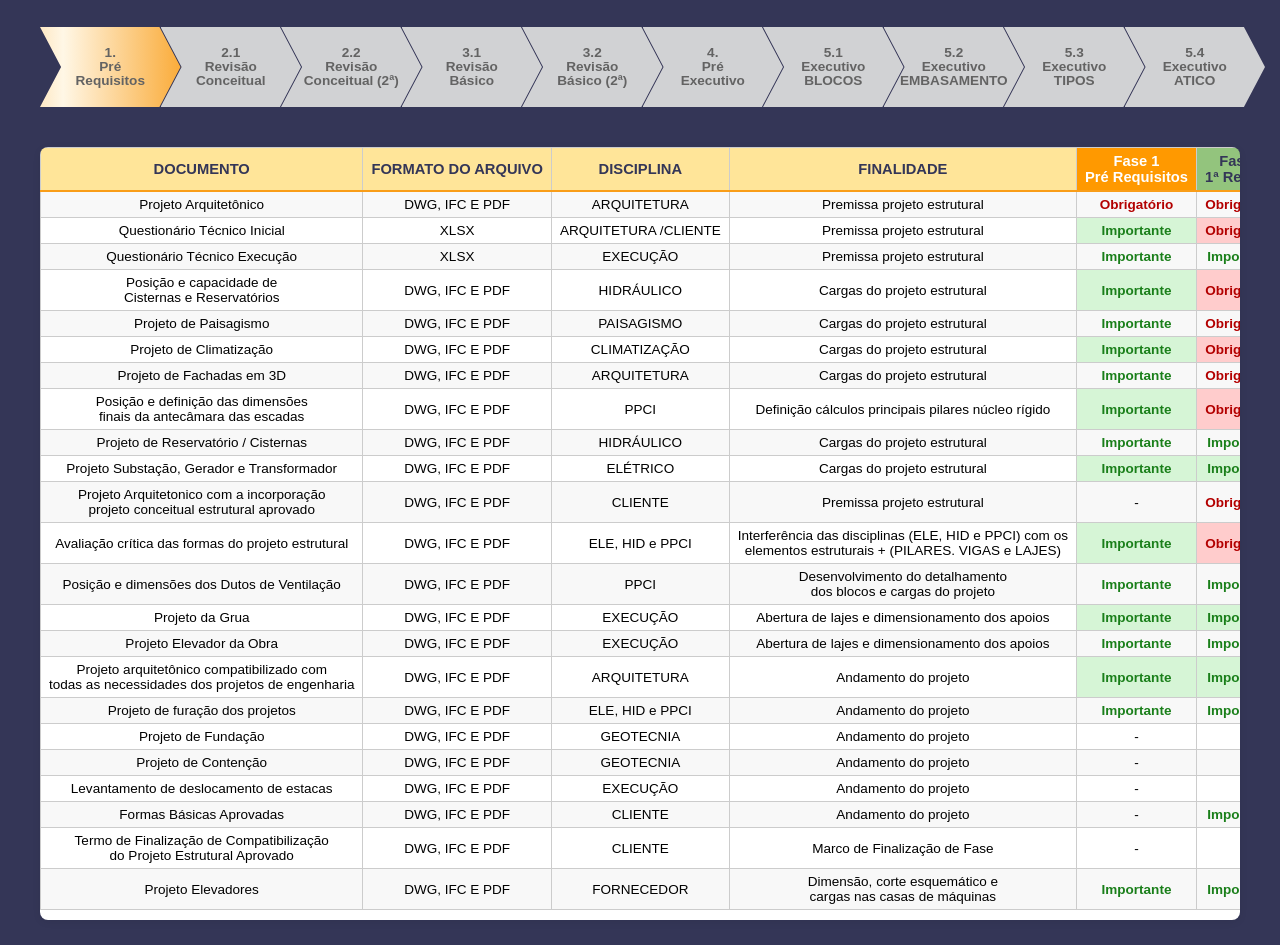
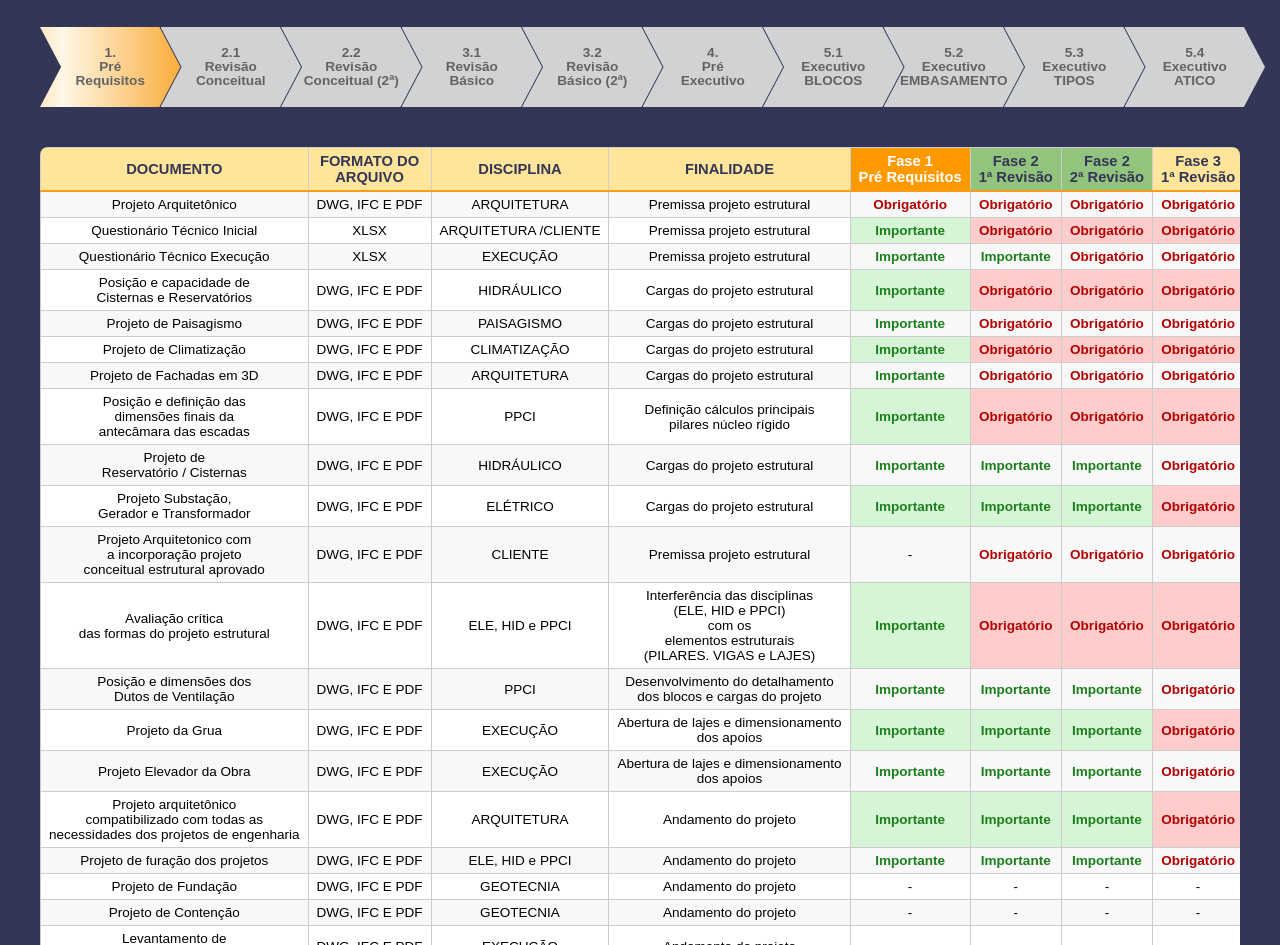
Before and after one commit to LuizDNGomes/pagina_excel, a plain HTML site: page Requisitos para desenvolvimento.html in a window 1280 px wide. Shown: the part 155-1100 px from the top of the page. Drawn offline with Linux system fonts and the light colour scheme.

Commit message:
Update Requisitos para desenvolvimento.html

```diff
--- a/Requisitos para desenvolvimento.html
+++ b/Requisitos para desenvolvimento.html
@@ -258,7 +258,7 @@
   <table class="req-table">
     <tr>
       <th>DOCUMENTO</th>
-      <th>FORMATO DO ARQUIVO</th>
+      <th>FORMATO DO<br> ARQUIVO</th>
       <th>DISCIPLINA</th>
       <th>FINALIDADE</th>
       <th class="fase-anteprojeto">Fase 1<br>Pré Requisitos</th>
@@ -280,21 +280,21 @@
     <tr><td>Projeto de Paisagismo</td><td>DWG, IFC E PDF</td><td>PAISAGISMO</td><td>Cargas do projeto estrutural</td><td class="importante">Importante</td><td class="obrigatorio">Obrigatório</td><td class="obrigatorio">Obrigatório</td><td class="obrigatorio">Obrigatório</td><td class="obrigatorio">Obrigatório</td><td class="obrigatorio">Obrigatório</td><td class="obrigatorio">Obrigatório</td><td class="obrigatorio">Obrigatório</td><td class="obrigatorio">Obrigatório</td><td class="obrigatorio">Obrigatório</td></tr>
     <tr><td>Projeto de Climatização</td><td>DWG, IFC E PDF</td><td>CLIMATIZAÇÃO</td><td>Cargas do projeto estrutural</td><td class="importante">Importante</td><td class="obrigatorio">Obrigatório</td><td class="obrigatorio">Obrigatório</td><td class="obrigatorio">Obrigatório</td><td class="obrigatorio">Obrigatório</td><td class="obrigatorio">Obrigatório</td><td class="obrigatorio">Obrigatório</td><td class="obrigatorio">Obrigatório</td><td class="obrigatorio">Obrigatório</td><td class="obrigatorio">Obrigatório</td></tr>
     <tr><td>Projeto de Fachadas em 3D</td><td>DWG, IFC E PDF</td><td>ARQUITETURA</td><td>Cargas do projeto estrutural</td><td class="importante">Importante</td><td class="obrigatorio">Obrigatório</td><td class="obrigatorio">Obrigatório</td><td class="obrigatorio">Obrigatório</td><td class="obrigatorio">Obrigatório</td><td class="obrigatorio">Obrigatório</td><td class="obrigatorio">Obrigatório</td><td class="obrigatorio">Obrigatório</td><td class="obrigatorio">Obrigatório</td><td class="obrigatorio">Obrigatório</td></tr>
-    <tr><td>Posição e definição das dimensões <br>finais da antecâmara das escadas</td><td>DWG, IFC E PDF</td><td>PPCI</td><td>Definição cálculos principais pilares núcleo rígido</td><td class="importante">Importante</td><td class="obrigatorio">Obrigatório</td><td class="obrigatorio">Obrigatório</td><td class="obrigatorio">Obrigatório</td><td class="obrigatorio">Obrigatório</td><td class="obrigatorio">Obrigatório</td><td class="obrigatorio">Obrigatório</td><td class="obrigatorio">Obrigatório</td><td class="obrigatorio">Obrigatório</td><td class="obrigatorio">Obrigatório</td></tr>
-    <tr><td>Projeto de Reservatório / Cisternas</td><td>DWG, IFC E PDF</td><td>HIDRÁULICO</td><td>Cargas do projeto estrutural</td><td class="importante">Importante</td><td class="importante">Importante</td><td class="importante">Importante</td><td class="obrigatorio">Obrigatório</td><td class="obrigatorio">Obrigatório</td><td class="obrigatorio">Obrigatório</td><td class="obrigatorio">Obrigatório</td><td class="obrigatorio">Obrigatório</td><td class="obrigatorio">Obrigatório</td><td class="obrigatorio">Obrigatório</td></tr>
-    <tr><td>Projeto Substação, Gerador e Transformador</td><td>DWG, IFC E PDF</td><td>ELÉTRICO</td><td>Cargas do projeto estrutural</td><td class="importante">Importante</td><td class="importante">Importante</td><td class="importante">Importante</td><td class="obrigatorio">Obrigatório</td><td class="obrigatorio">Obrigatório</td><td class="obrigatorio">Obrigatório</td><td class="obrigatorio">Obrigatório</td><td class="obrigatorio">Obrigatório</td><td class="obrigatorio">Obrigatório</td><td class="obrigatorio">Obrigatório</td></tr>
-    <tr><td>Projeto Arquitetonico com a incorporação<br> projeto conceitual estrutural aprovado</td><td>DWG, IFC E PDF</td><td>CLIENTE</td><td>Premissa projeto estrutural</td><td>-</td><td class="obrigatorio">Obrigatório</td><td class="obrigatorio">Obrigatório</td><td class="obrigatorio">Obrigatório</td><td class="obrigatorio">Obrigatório</td><td class="obrigatorio">Obrigatório</td><td class="obrigatorio">Obrigatório</td><td class="obrigatorio">Obrigatório</td><td class="obrigatorio">Obrigatório</td><td class="obrigatorio">Obrigatório</td></tr>
-    <tr><td>Avaliação crítica das formas do projeto estrutural</td><td>DWG, IFC E PDF</td><td>ELE, HID e PPCI</td><td>Interferência das disciplinas (ELE, HID e PPCI) com os<br> elementos estruturais + (PILARES. VIGAS e LAJES)</td><td class="importante">Importante</td><td class="obrigatorio">Obrigatório</td><td class="obrigatorio">Obrigatório</td><td class="obrigatorio">Obrigatório</td><td class="obrigatorio">Obrigatório</td><td class="obrigatorio">Obrigatório</td><td class="obrigatorio">Obrigatório</td><td class="obrigatorio">Obrigatório</td><td class="obrigatorio">Obrigatório</td><td class="obrigatorio">Obrigatório</td></tr>
-    <tr><td>Posição e dimensões dos Dutos de Ventilação</td><td>DWG, IFC E PDF</td><td>PPCI</td><td>Desenvolvimento do detalhamento<br> dos blocos e cargas do projeto</td><td class="importante">Importante</td><td class="importante">Importante</td><td class="importante">Importante</td><td class="obrigatorio">Obrigatório</td><td class="obrigatorio">Obrigatório</td><td class="obrigatorio">Obrigatório</td><td class="obrigatorio">Obrigatório</td><td class="obrigatorio">Obrigatório</td><td class="obrigatorio">Obrigatório</td><td class="obrigatorio">Obrigatório</td></tr>
-    <tr><td>Projeto da Grua</td><td>DWG, IFC E PDF</td><td>EXECUÇÃO</td><td>Abertura de lajes e dimensionamento dos apoios</td><td class="importante">Importante</td><td class="importante">Importante</td><td class="importante">Importante</td><td class="obrigatorio">Obrigatório</td><td class="obrigatorio">Obrigatório</td><td class="obrigatorio">Obrigatório</td><td class="obrigatorio">Obrigatório</td><td class="obrigatorio">Obrigatório</td><td class="obrigatorio">Obrigatório</td><td class="obrigatorio">Obrigatório</td></tr>
-    <tr><td>Projeto Elevador da Obra</td><td>DWG, IFC E PDF</td><td>EXECUÇÃO</td><td>Abertura de lajes e dimensionamento dos apoios</td><td class="importante">Importante</td><td class="importante">Importante</td><td class="importante">Importante</td><td class="obrigatorio">Obrigatório</td><td class="obrigatorio">Obrigatório</td><td class="obrigatorio">Obrigatório</td><td class="obrigatorio">Obrigatório</td><td class="obrigatorio">Obrigatório</td><td class="obrigatorio">Obrigatório</td><td class="obrigatorio">Obrigatório</td></tr>
-    <tr><td>Projeto arquitetônico compatibilizado com<br> todas as necessidades dos projetos de engenharia</td><td>DWG, IFC E PDF</td><td>ARQUITETURA</td><td>Andamento do projeto</td><td class="importante">Importante</td><td class="importante">Importante</td><td class="importante">Importante</td><td class="obrigatorio">Obrigatório</td><td class="obrigatorio">Obrigatório</td><td class="obrigatorio">Obrigatório</td><td class="obrigatorio">Obrigatório</td><td class="obrigatorio">Obrigatório</td><td class="obrigatorio">Obrigatório</td><td class="obrigatorio">Obrigatório</td></tr>
+    <tr><td>Posição e definição das<br> dimensões finais da <br>antecâmara das escadas</td><td>DWG, IFC E PDF</td><td>PPCI</td><td>Definição cálculos principais<br> pilares núcleo rígido</td><td class="importante">Importante</td><td class="obrigatorio">Obrigatório</td><td class="obrigatorio">Obrigatório</td><td class="obrigatorio">Obrigatório</td><td class="obrigatorio">Obrigatório</td><td class="obrigatorio">Obrigatório</td><td class="obrigatorio">Obrigatório</td><td class="obrigatorio">Obrigatório</td><td class="obrigatorio">Obrigatório</td><td class="obrigatorio">Obrigatório</td></tr>
+    <tr><td>Projeto de <br>Reservatório / Cisternas</td><td>DWG, IFC E PDF</td><td>HIDRÁULICO</td><td>Cargas do projeto estrutural</td><td class="importante">Importante</td><td class="importante">Importante</td><td class="importante">Importante</td><td class="obrigatorio">Obrigatório</td><td class="obrigatorio">Obrigatório</td><td class="obrigatorio">Obrigatório</td><td class="obrigatorio">Obrigatório</td><td class="obrigatorio">Obrigatório</td><td class="obrigatorio">Obrigatório</td><td class="obrigatorio">Obrigatório</td></tr>
+    <tr><td>Projeto Substação,<br>Gerador e Transformador</td><td>DWG, IFC E PDF</td><td>ELÉTRICO</td><td>Cargas do projeto estrutural</td><td class="importante">Importante</td><td class="importante">Importante</td><td class="importante">Importante</td><td class="obrigatorio">Obrigatório</td><td class="obrigatorio">Obrigatório</td><td class="obrigatorio">Obrigatório</td><td class="obrigatorio">Obrigatório</td><td class="obrigatorio">Obrigatório</td><td class="obrigatorio">Obrigatório</td><td class="obrigatorio">Obrigatório</td></tr>
+    <tr><td>Projeto Arquitetonico com <br> a incorporação projeto <br> conceitual estrutural aprovado</td><td>DWG, IFC E PDF</td><td>CLIENTE</td><td>Premissa projeto estrutural</td><td>-</td><td class="obrigatorio">Obrigatório</td><td class="obrigatorio">Obrigatório</td><td class="obrigatorio">Obrigatório</td><td class="obrigatorio">Obrigatório</td><td class="obrigatorio">Obrigatório</td><td class="obrigatorio">Obrigatório</td><td class="obrigatorio">Obrigatório</td><td class="obrigatorio">Obrigatório</td><td class="obrigatorio">Obrigatório</td></tr>
+    <tr><td>Avaliação crítica<br> das formas do projeto estrutural</td><td>DWG, IFC E PDF</td><td>ELE, HID e PPCI</td><td>Interferência das disciplinas<br> (ELE, HID e PPCI) <br>com os<br> elementos estruturais <br>(PILARES. VIGAS e LAJES)</td><td class="importante">Importante</td><td class="obrigatorio">Obrigatório</td><td class="obrigatorio">Obrigatório</td><td class="obrigatorio">Obrigatório</td><td class="obrigatorio">Obrigatório</td><td class="obrigatorio">Obrigatório</td><td class="obrigatorio">Obrigatório</td><td class="obrigatorio">Obrigatório</td><td class="obrigatorio">Obrigatório</td><td class="obrigatorio">Obrigatório</td></tr>
+    <tr><td>Posição e dimensões dos<br> Dutos de Ventilação</td><td>DWG, IFC E PDF</td><td>PPCI</td><td>Desenvolvimento do detalhamento<br> dos blocos e cargas do projeto</td><td class="importante">Importante</td><td class="importante">Importante</td><td class="importante">Importante</td><td class="obrigatorio">Obrigatório</td><td class="obrigatorio">Obrigatório</td><td class="obrigatorio">Obrigatório</td><td class="obrigatorio">Obrigatório</td><td class="obrigatorio">Obrigatório</td><td class="obrigatorio">Obrigatório</td><td class="obrigatorio">Obrigatório</td></tr>
+    <tr><td>Projeto da Grua</td><td>DWG, IFC E PDF</td><td>EXECUÇÃO</td><td>Abertura de lajes e dimensionamento <br>dos apoios</td><td class="importante">Importante</td><td class="importante">Importante</td><td class="importante">Importante</td><td class="obrigatorio">Obrigatório</td><td class="obrigatorio">Obrigatório</td><td class="obrigatorio">Obrigatório</td><td class="obrigatorio">Obrigatório</td><td class="obrigatorio">Obrigatório</td><td class="obrigatorio">Obrigatório</td><td class="obrigatorio">Obrigatório</td></tr>
+    <tr><td>Projeto Elevador da Obra</td><td>DWG, IFC E PDF</td><td>EXECUÇÃO</td><td>Abertura de lajes e dimensionamento <br>dos apoios</td><td class="importante">Importante</td><td class="importante">Importante</td><td class="importante">Importante</td><td class="obrigatorio">Obrigatório</td><td class="obrigatorio">Obrigatório</td><td class="obrigatorio">Obrigatório</td><td class="obrigatorio">Obrigatório</td><td class="obrigatorio">Obrigatório</td><td class="obrigatorio">Obrigatório</td><td class="obrigatorio">Obrigatório</td></tr>
+    <tr><td>Projeto arquitetônico <br>compatibilizado com todas as<br> necessidades dos projetos de engenharia</td><td>DWG, IFC E PDF</td><td>ARQUITETURA</td><td>Andamento do projeto</td><td class="importante">Importante</td><td class="importante">Importante</td><td class="importante">Importante</td><td class="obrigatorio">Obrigatório</td><td class="obrigatorio">Obrigatório</td><td class="obrigatorio">Obrigatório</td><td class="obrigatorio">Obrigatório</td><td class="obrigatorio">Obrigatório</td><td class="obrigatorio">Obrigatório</td><td class="obrigatorio">Obrigatório</td></tr>
     <tr><td>Projeto de furação dos projetos</td><td>DWG, IFC E PDF</td><td>ELE, HID e PPCI</td><td>Andamento do projeto</td><td class="importante">Importante</td><td class="importante">Importante</td><td class="importante">Importante</td><td class="obrigatorio">Obrigatório</td><td class="obrigatorio">Obrigatório</td><td class="obrigatorio">Obrigatório</td><td class="obrigatorio">Obrigatório</td><td class="obrigatorio">Obrigatório</td><td class="obrigatorio">Obrigatório</td><td class="obrigatorio">Obrigatório</td></tr>
     <tr><td>Projeto de Fundação</td><td>DWG, IFC E PDF</td><td>GEOTECNIA</td><td>Andamento do projeto</td><td>-</td><td>-</td><td>-</td><td>-</td><td>-</td><td class="obrigatorio">Obrigatório</td><td class="obrigatorio">Obrigatório</td><td class="obrigatorio">Obrigatório</td><td class="obrigatorio">Obrigatório</td><td class="obrigatorio">Obrigatório</td></tr>
     <tr><td>Projeto de Contenção</td><td>DWG, IFC E PDF</td><td>GEOTECNIA</td><td>Andamento do projeto</td><td>-</td><td>-</td><td>-</td><td>-</td><td>-</td><td class="obrigatorio">Obrigatório</td><td class="obrigatorio">Obrigatório</td><td class="obrigatorio">Obrigatório</td><td class="obrigatorio">Obrigatório</td><td class="obrigatorio">Obrigatório</td></tr>
-    <tr><td>Levantamento de deslocamento de estacas</td><td>DWG, IFC E PDF</td><td>EXECUÇÃO</td><td>Andamento do projeto</td><td>-</td><td>-</td><td>-</td><td>-</td><td>-</td><td>-</td><td class="obrigatorio">Obrigatório</td><td class="obrigatorio">Obrigatório</td><td class="obrigatorio">Obrigatório</td><td class="obrigatorio">Obrigatório</td></tr>
+    <tr><td>Levantamento de <br>deslocamento de estacas</td><td>DWG, IFC E PDF</td><td>EXECUÇÃO</td><td>Andamento do projeto</td><td>-</td><td>-</td><td>-</td><td>-</td><td>-</td><td>-</td><td class="obrigatorio">Obrigatório</td><td class="obrigatorio">Obrigatório</td><td class="obrigatorio">Obrigatório</td><td class="obrigatorio">Obrigatório</td></tr>
     <tr><td>Formas Básicas Aprovadas</td><td>DWG, IFC E PDF</td><td>CLIENTE</td><td>Andamento do projeto</td><td>-</td><td class="importante">Importante</td><td class="importante">Importante</td><td class="obrigatorio">Obrigatório</td><td class="obrigatorio">Obrigatório</td><td class="obrigatorio">Obrigatório</td><td class="obrigatorio">Obrigatório</td><td class="obrigatorio">Obrigatório</td><td class="obrigatorio">Obrigatório</td><td class="obrigatorio">Obrigatório</td></tr>
-    <tr><td>Termo de Finalização de Compatibilização<br> do Projeto Estrutural Aprovado</td><td>DWG, IFC E PDF</td><td>CLIENTE</td><td>Marco de Finalização de Fase</td><td>-</td><td>-</td><td>-</td><td class="obrigatorio">Obrigatório</td><td class="obrigatorio">Obrigatório</td><td class="obrigatorio">Obrigatório</td><td class="obrigatorio">Obrigatório</td><td class="obrigatorio">Obrigatório</td><td class="obrigatorio">Obrigatório</td><td class="obrigatorio">Obrigatório</td></tr>
+    <tr><td>Termo de Finalização de <br>Compatibilização do Projeto<br> Estrutural Aprovado</td><td>DWG, IFC E PDF</td><td>CLIENTE</td><td>Marco de Finalização de Fase</td><td>-</td><td>-</td><td>-</td><td class="obrigatorio">Obrigatório</td><td class="obrigatorio">Obrigatório</td><td class="obrigatorio">Obrigatório</td><td class="obrigatorio">Obrigatório</td><td class="obrigatorio">Obrigatório</td><td class="obrigatorio">Obrigatório</td><td class="obrigatorio">Obrigatório</td></tr>
     <tr><td>Projeto Elevadores</td><td>DWG, IFC E PDF</td><td>FORNECEDOR</td><td>Dimensão, corte esquemático e<br> cargas nas casas de máquinas</td><td class="importante">Importante</td><td class="importante">Importante</td><td class="obrigatorio">Obrigatório</td><td class="obrigatorio">Obrigatório</td><td class="obrigatorio">Obrigatório</td><td class="obrigatorio">Obrigatório</td><td class="obrigatorio">Obrigatório</td><td class="obrigatorio">Obrigatório</td><td class="obrigatorio">Obrigatório</td><td class="obrigatorio">Obrigatório</td></tr>
   </table>
   </div>
```
